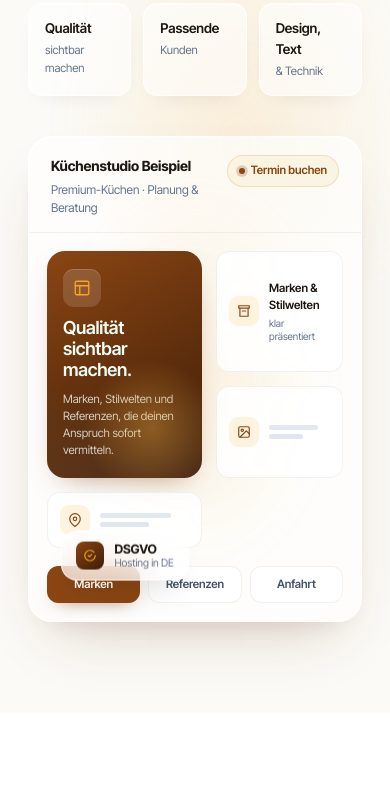
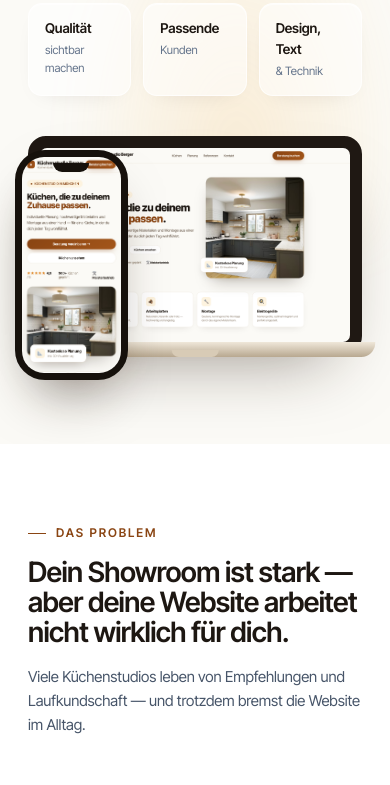
Before and after one commit to AIAccountSC/seitenwerk-kuechenstudio, a website: page index.html in a window 390 px wide. Shown: the part 718-1503 px from the top of the page. Drawn offline with Linux system fonts and the light colour scheme.

Commit message:
Hero: real device mockup (laptop + phone) with demo-site screenshots
Replaced the abstract hero card with a clean laptop+phone device frame
showing real screenshots of a representative practice/studio website
(real layout, readable text, real photo). Removed the old floating chips.

Co-Authored-By: Claude Opus 4.8 <noreply@anthropic.com>

```diff
--- a/index.html
+++ b/index.html
@@ -54,6 +54,16 @@
     @media (max-width: 360px) {
       .header-inner { gap: 8px; padding: 10px 12px; }
     }
+    /* ---- hero device mockup (real screenshots in frames) ---- */
+    .mockup { background: transparent !important; border: 0 !important; padding: 0 !important; box-shadow: none !important; overflow: visible !important; position: relative; }
+    .device-laptop { position: relative; border: 12px solid #1f1813; border-radius: 18px; background: #1f1813; box-shadow: 0 1px 0 rgba(255,255,255,.07) inset, 0 34px 70px -34px rgba(40,24,12,.5); }
+    .device-laptop .screen { display:block; width:100%; height:auto; border-radius:7px; }
+    .device-laptop::after { content:""; position:absolute; left:50%; transform:translateX(-50%); bottom:-15px; width:116%; height:15px; background:linear-gradient(#efe7d9,#b8a890); border-radius:0 0 14px 14px; box-shadow:0 22px 34px -18px rgba(40,24,12,.45); }
+    .device-laptop::before { content:""; position:absolute; z-index:2; left:50%; transform:translateX(-50%); bottom:-15px; width:15%; height:7px; background:#d8cbb6; border-radius:0 0 7px 7px; }
+    .device-phone { position:absolute; left:-8%; bottom:-12%; width:31%; border:7px solid #16110c; border-radius:30px; background:#16110c; box-shadow:0 30px 54px -22px rgba(40,24,12,.5); z-index:3; }
+    .device-phone .screen { display:block; width:100%; height:auto; border-radius:22px; }
+    .device-phone::before { content:""; position:absolute; z-index:4; top:6px; left:50%; transform:translateX(-50%); width:36%; height:9px; background:#16110c; border-radius:0 0 9px 9px; }
+    @media (max-width:560px){ .device-phone{ left:-4%; width:34%; } }
 </style>
   <meta name="robots" content="index, follow, max-image-preview:large, max-snippet:-1, max-video-preview:-1" />
   <script type="application/ld+json">
@@ -211,77 +221,9 @@
 
           <div class="hero-right reveal d2">
             <div class="mockup-wrap">
-              <div class="float-chip fc-1">
-                <span class="fc-ic">
-                  <svg viewBox="0 0 24 24" fill="none" stroke="currentColor" stroke-width="2" stroke-linecap="round" stroke-linejoin="round"><polygon points="12 2 15.09 8.26 22 9.27 17 14.14 18.18 21.02 12 17.77 5.82 21.02 7 14.14 2 9.27 8.91 8.26 12 2"></polygon></svg>
-                </span>
-                <div class="fc-text">
-                  <b>4,9 / 5</b>
-                  <span>Kundenbewertung</span>
-                </div>
-              </div>
-              <div class="float-chip fc-2">
-                <span class="fc-ic">
-                  <svg viewBox="0 0 24 24" fill="none" stroke="currentColor" stroke-width="2" stroke-linecap="round" stroke-linejoin="round"><path d="M17 21v-2a4 4 0 0 0-4-4H5a4 4 0 0 0-4 4v2"></path><circle cx="9" cy="7" r="4"></circle><path d="M23 21v-2a4 4 0 0 0-3-3.87"></path><path d="M16 3.13a4 4 0 0 1 0 7.75"></path></svg>
-                </span>
-                <div class="fc-text">
-                  <b>+58%</b>
-                  <span>passende Anfragen</span>
-                </div>
-              </div>
-              <div class="float-chip fc-3">
-                <span class="fc-ic">
-                  <svg viewBox="0 0 24 24" fill="none" stroke="currentColor" stroke-width="2" stroke-linecap="round" stroke-linejoin="round"><path d="M9 12l2 2 4-4"></path><path d="M21 12c0 4.97-4.03 9-9 9s-9-4.03-9-9 4.03-9 9-9c2.7 0 5.12 1.19 6.77 3.07"></path></svg>
-                </span>
-                <div class="fc-text">
-                  <b>DSGVO</b>
-                  <span>Hosting in DE</span>
-                </div>
-              </div>
-
-              <div class="mockup" aria-hidden="true">
-                <div class="mockup-head">
-                  <div class="mockup-head-l">
-                    <b>Küchenstudio Beispiel</b>
-                    <span>Premium-Küchen · Planung &amp; Beratung</span>
-                  </div>
-                  <span class="mockup-head-r">Termin buchen</span>
-                </div>
-                <div class="mockup-body">
-                  <div class="mockup-feature">
-                    <div class="mockup-feature-ic">
-                      <svg viewBox="0 0 24 24" fill="none" stroke="currentColor" stroke-width="1.8" stroke-linecap="round" stroke-linejoin="round"><rect x="3" y="3" width="18" height="18" rx="2"></rect><path d="M3 9h18M9 9v12"></path></svg>
-                    </div>
-                    <h4>Qualität sichtbar machen.</h4>
-                    <p>Marken, Stilwelten und Referenzen, die deinen Anspruch sofort vermitteln.</p>
-                  </div>
-                  <div class="mockup-tile">
-                    <div class="mockup-tile-ic">
-                      <svg viewBox="0 0 24 24" fill="none" stroke="currentColor" stroke-width="2" stroke-linecap="round" stroke-linejoin="round"><path d="M3 3h18v4H3zM5 7v14h14V7M9 12h6"></path></svg>
-                    </div>
-                    <div class="mockup-tile-text">
-                      <b>Marken &amp; Stilwelten</b>
-                      <span>klar präsentiert</span>
-                    </div>
-                  </div>
-                  <div class="mockup-tile slim">
-                    <div class="mockup-tile-ic">
-                      <svg viewBox="0 0 24 24" fill="none" stroke="currentColor" stroke-width="2" stroke-linecap="round" stroke-linejoin="round"><rect x="3" y="3" width="18" height="18" rx="2"></rect><circle cx="9" cy="9" r="2"></circle><path d="m21 15-5-5L5 21"></path></svg>
-                    </div>
-                    <div class="ph"><i></i><i></i></div>
-                  </div>
-                  <div class="mockup-tile slim">
-                    <div class="mockup-tile-ic">
-                      <svg viewBox="0 0 24 24" fill="none" stroke="currentColor" stroke-width="2" stroke-linecap="round" stroke-linejoin="round"><path d="M21 10c0 7-9 13-9 13s-9-6-9-13a9 9 0 0 1 18 0Z"></path><circle cx="12" cy="10" r="3"></circle></svg>
-                    </div>
-                    <div class="ph"><i></i><i></i></div>
-                  </div>
-                </div>
-                <div class="mockup-tabs">
-                  <span class="mockup-tab active">Marken</span>
-                  <span class="mockup-tab">Referenzen</span>
-                  <span class="mockup-tab">Anfahrt</span>
-                </div>
+              <div class="mockup" aria-label="Beispiel einer Küchenstudio-Website">
+                <div class="device-laptop"><img class="screen" src="assets/shot-laptop.png" alt="Beispiel Küchenstudio-Website auf dem Laptop" width="1600" height="1000" loading="lazy" decoding="async" /></div>
+                <div class="device-phone"><img class="screen" src="assets/shot-phone.png" alt="Beispiel Küchenstudio-Website auf dem Smartphone" width="430" height="932" loading="lazy" decoding="async" /></div>
               </div>
             </div>
           </div>
```
Also changed, not shown: assets/shot-laptop.png (added), assets/shot-phone.png (added).
